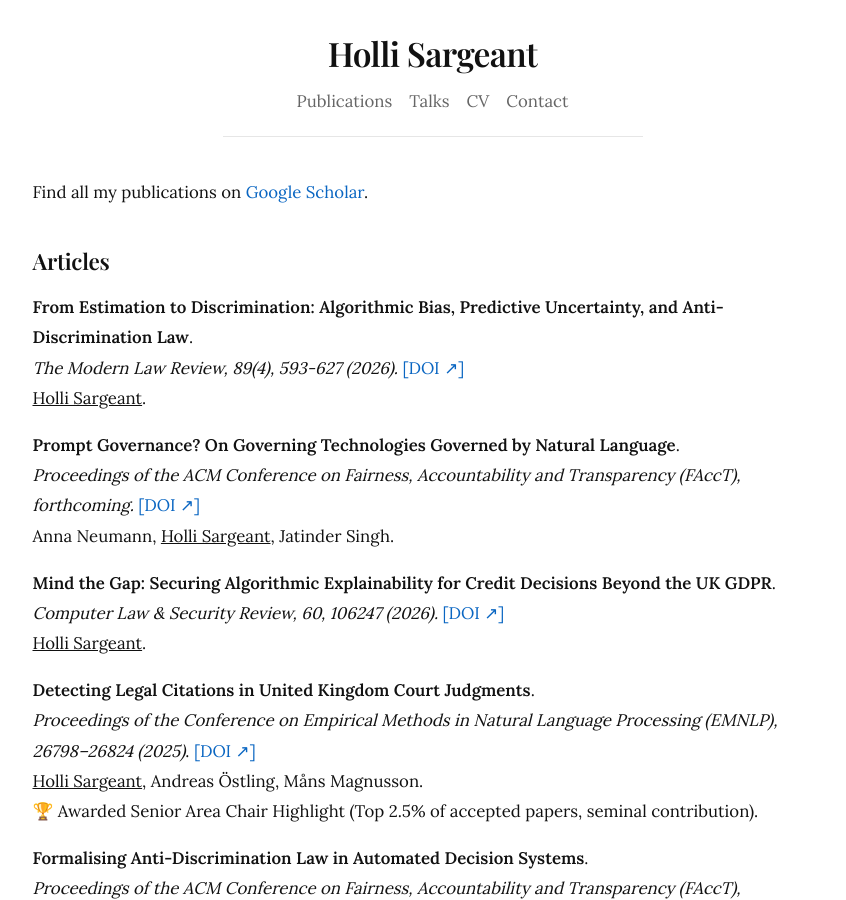
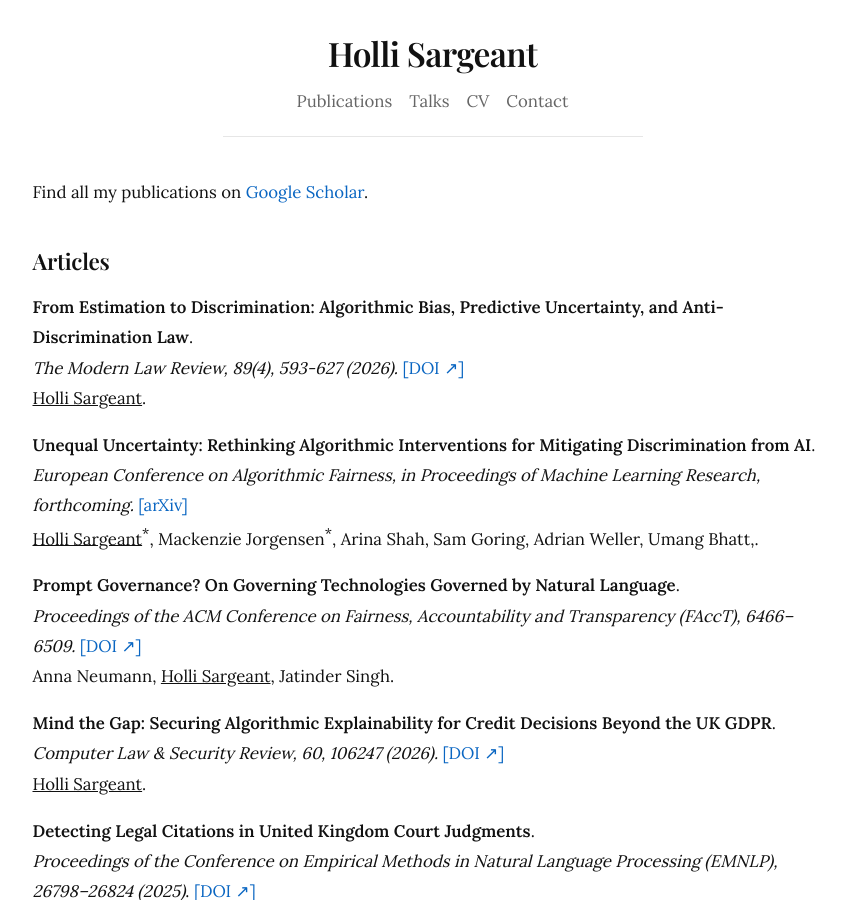
Before and after one commit to hollisargeant/hollisargeant.github.io, a Jekyll site: the page built from publications.md, in a window 1280 px wide and 900 px high. Shown: the whole window, without its empty margins (200-1046 px from the left). Built offline with Jekyll 4.4.1, drawn with Linux system fonts in a browser that asks for light colours.

Commit message:
Update publications.md

```diff
--- a/publications.md
+++ b/publications.md
@@ -25,8 +25,12 @@ Find all my publications on <a href="https://scholar.google.com/citations?user=e
 *The Modern Law Review, 89(4), 593-627 (2026).* [[DOI ↗︎]](https://doi.org/10.1111/1468-2230.70045)<br>
 <u>Holli Sargeant</u>.<br>
 
+**Unequal Uncertainty: Rethinking Algorithmic Interventions for Mitigating Discrimination from AI**.<br>
+*European Conference on Algorithmic Fairness, in Proceedings of Machine Learning Research, forthcoming.* [[arXiv]](https://doi.org/10.48550/arXiv.2508.07872)<br>
+<u>Holli Sargeant</u><sup>*</sup>, Mackenzie Jorgensen<sup>*</sup>, Arina Shah, Sam Goring, Adrian Weller, Umang Bhatt,.<br>
+
 **Prompt Governance? On Governing Technologies Governed by Natural Language**.<br>
-   *Proceedings of the ACM Conference on Fairness, Accountability and Transparency (FAccT), forthcoming.* [[DOI ↗︎]](https://doi.org/10.1145/3805689.3806763)<br>
+   *Proceedings of the ACM Conference on Fairness, Accountability and Transparency (FAccT), 6466--6509.* [[DOI ↗︎]](https://doi.org/10.1145/3805689.3806763)<br>
    Anna Neumann, <u>Holli Sargeant</u>, Jatinder Singh. <br>
 
 **Mind the Gap: Securing Algorithmic Explainability for Credit Decisions Beyond the UK GDPR**.<br>
```
